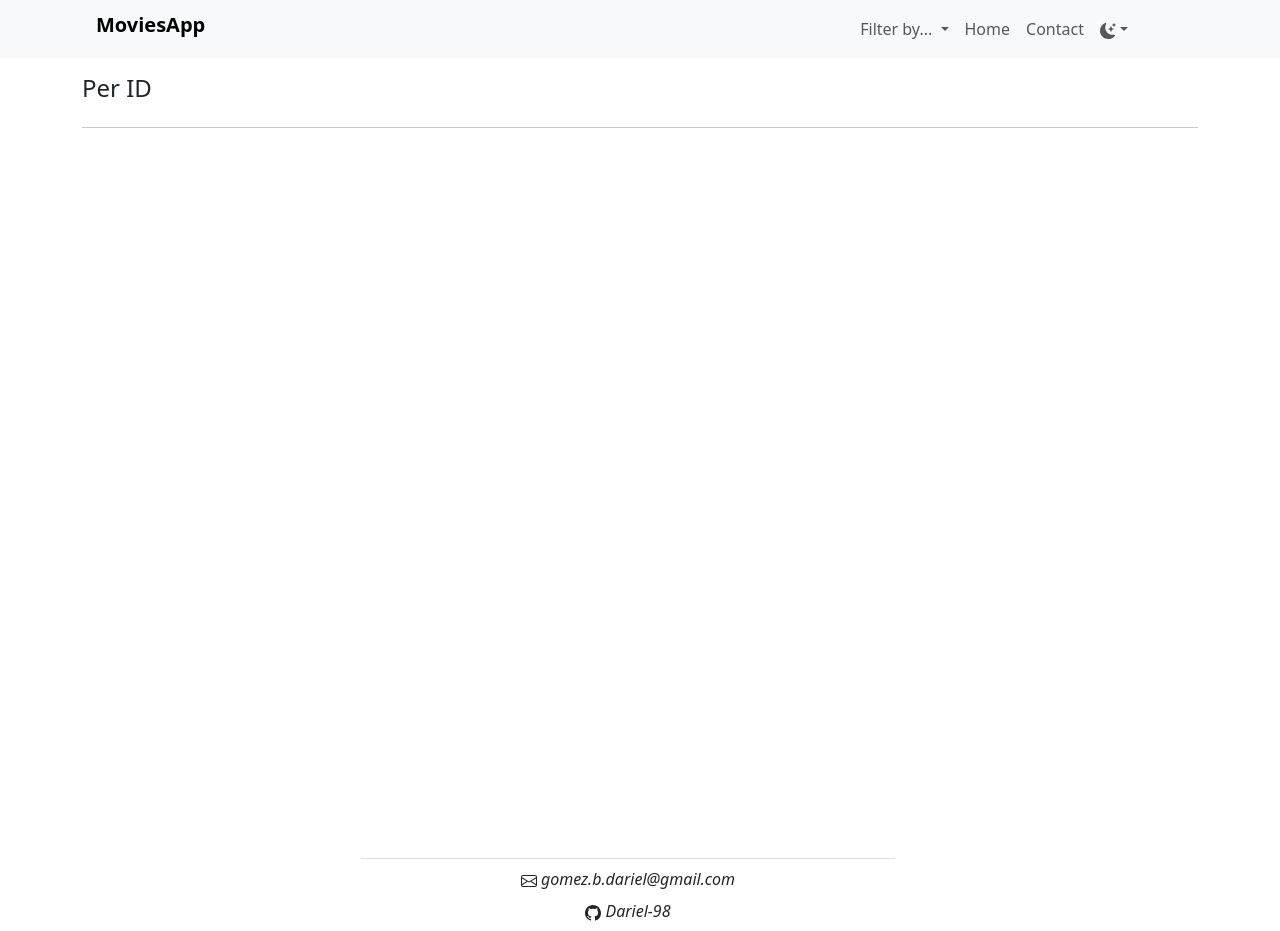
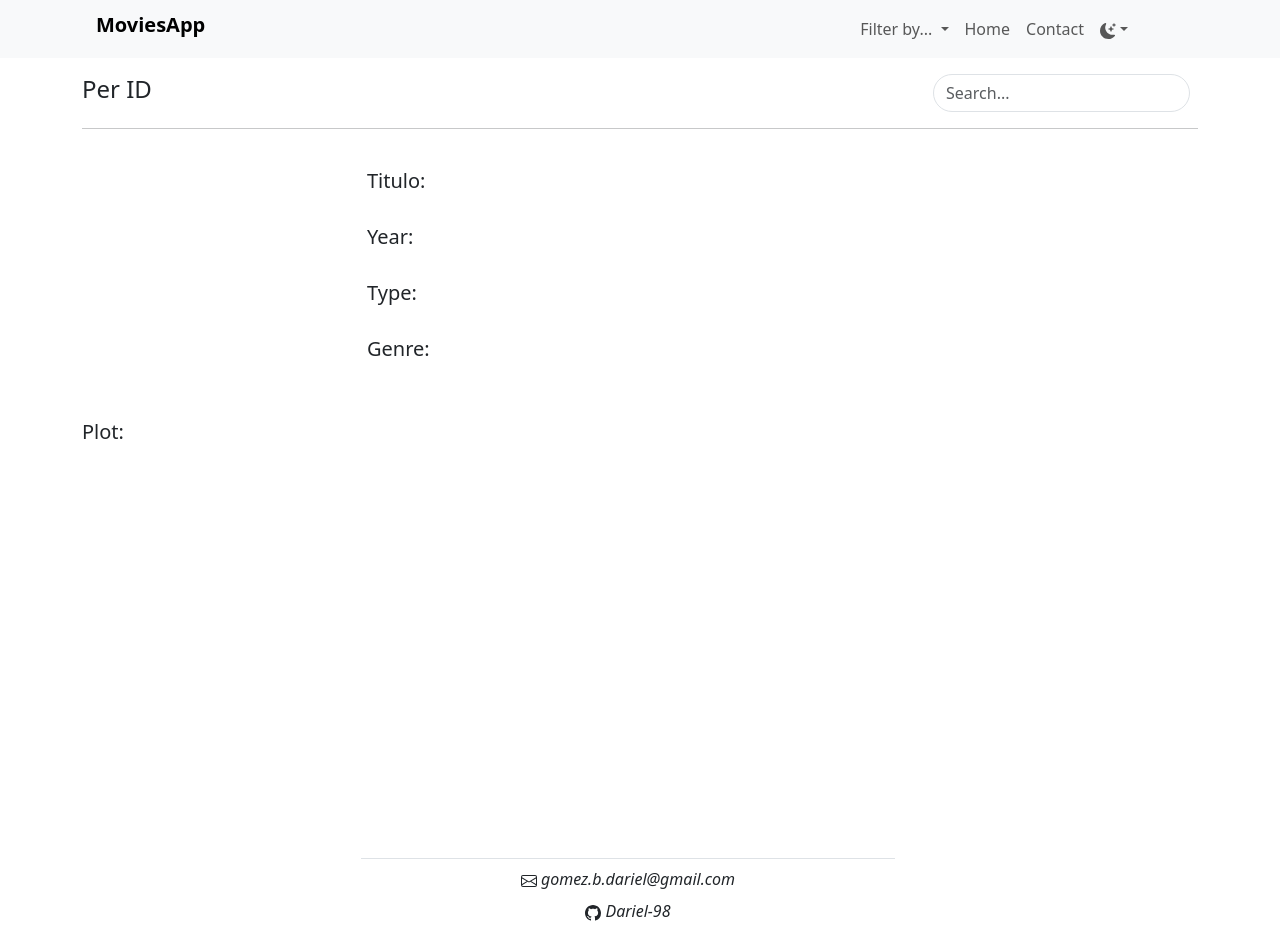
Before and after one commit to Dariel-98/moviesApp, an Angular app: page /id in a window 1280 px wide. Built offline with nearby package versions, Linux system fonts and the light colour scheme.

Commit message:
Per Id component

```diff
--- a/src/app/movies/pages/per-id/per-id.component.html
+++ b/src/app/movies/pages/per-id/per-id.component.html
@@ -1,6 +1,48 @@
 <div class="container pt-3">
   <div class="d-flex align-items-center justify-content-between">
     <h4>Per ID</h4>
+    <!-- Search input -->
+    <app-input (onSearch)="search($event)"></app-input>
   </div>
   <hr />
+
+  <!-- Error Message -->
+  <div *ngIf="isError" class="alert alert-danger w-50">
+    Nothing found with the ID: "{{ term }}".
+  </div>
+
+  <!-- Info Panel -->
+  <div *ngIf="!isError">
+    <div class="row">
+      <div class="col-3 mt-4">
+        <img src="{{ movie.Poster }}" alt="" style="width: 100%" />
+      </div>
+      <div class="col-3 mt-4">
+        <h5>
+          Titulo: <span class="fw-normal">{{ movie.Title }}</span>
+        </h5>
+        <br />
+        <h5>
+          Year: <span class="fw-normal">{{ movie.Year }}</span>
+        </h5>
+        <br />
+        <h5>
+          Type: <span class="fw-normal">{{ movie.Type | titlecase }}</span>
+        </h5>
+        <br />
+        <h5>
+          Genre: <span class="fw-normal">{{ movie.Genre | titlecase }}</span>
+        </h5>
+        <br />
+      </div>
+    </div>
+    <div class="row mt-4">
+      <div class="col-10">
+        <h5>
+          Plot:
+          <span class="fw-normal lh-base fst-italic">{{ movie.Plot }}</span>
+        </h5>
+      </div>
+    </div>
+  </div>
 </div>
--- a/src/app/movies/pages/per-id/per-id.component.ts
+++ b/src/app/movies/pages/per-id/per-id.component.ts
@@ -1,11 +1,33 @@
 import { Component } from '@angular/core';
+import { Search } from '../../interfaces/movie.interface';
+import { MovieService } from '../../services/movie.service';
+import { MovieID } from '../../interfaces/byID.interface';
 
 @Component({
   selector: 'app-per-id',
   templateUrl: './per-id.component.html',
-  styles: [
-  ]
+  styles: [],
 })
 export class PerIdComponent {
+  // Declaring variables
+  term: string = '';
+  isError: boolean = false;
+  movie: MovieID = {};
 
+  constructor(private movieService: MovieService) {}
+
+  // Method to search movies by ID
+  search(term: string) {
+    this.term = term;
+    this.isError = false;
+
+    this.movieService.findId(this.term).subscribe((resp) => {
+      if (resp.Response === 'True') {
+        console.log(resp);
+        this.movie = resp;
+      } else if (resp.Response === 'False') {
+        this.isError = true;
+      }
+    });
+  }
 }
--- a/src/app/movies/pages/per-title/per-title.component.ts
+++ b/src/app/movies/pages/per-title/per-title.component.ts
@@ -15,7 +15,7 @@ export class PerTitleComponent {
 
   constructor(private movieService: MovieService) {}
 
-  // Method to search movies
+  // Method to search movies by title
   search(term: string) {
     this.term = term;
     this.isError = false;
--- a/src/app/movies/services/movie.service.ts
+++ b/src/app/movies/services/movie.service.ts
@@ -3,6 +3,7 @@ import { Injectable } from '@angular/core';
 import { Observable } from 'rxjs';
 import { environment } from 'src/environments/environment.development';
 import { Result } from '../interfaces/movie.interface';
+import { MovieID } from '../interfaces/byID.interface';
 
 @Injectable({
   providedIn: 'root',
@@ -18,4 +19,9 @@ export class MovieService {
     const url = `${this.apiUrl}/?apikey=${environment.apiKey}&s=${term}`;
     return this.http.get<Result>(url);
   }
+
+  findId(term: string): Observable<MovieID> {
+    const url = `${this.apiUrl}/?apikey=${environment.apiKey}&i=${term}`;
+    return this.http.get<MovieID>(url);
+  }
 }
```
Also changed, not shown: src/app/movies/interfaces/byID.interface.ts (added, +32 -0 lines).
